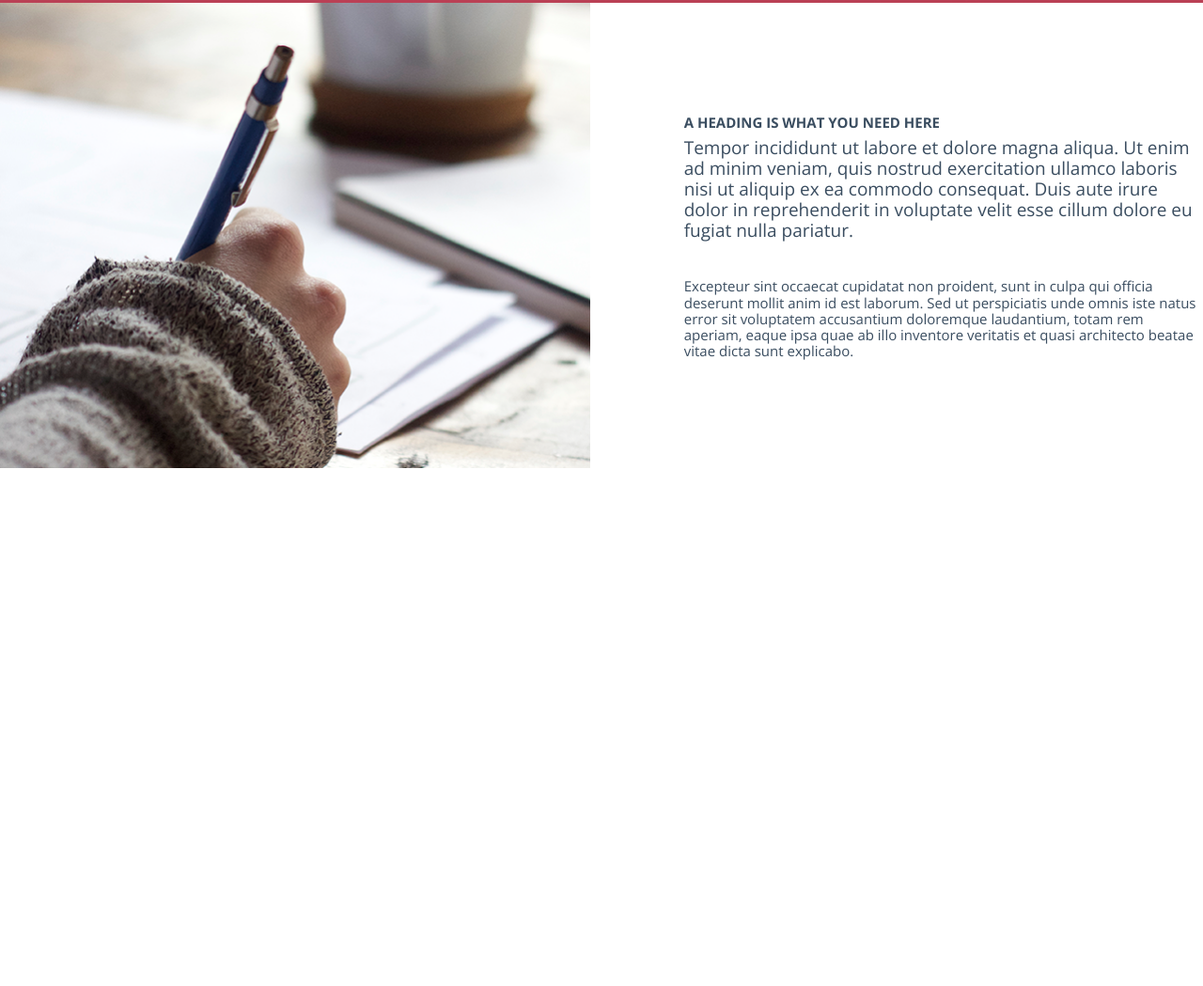
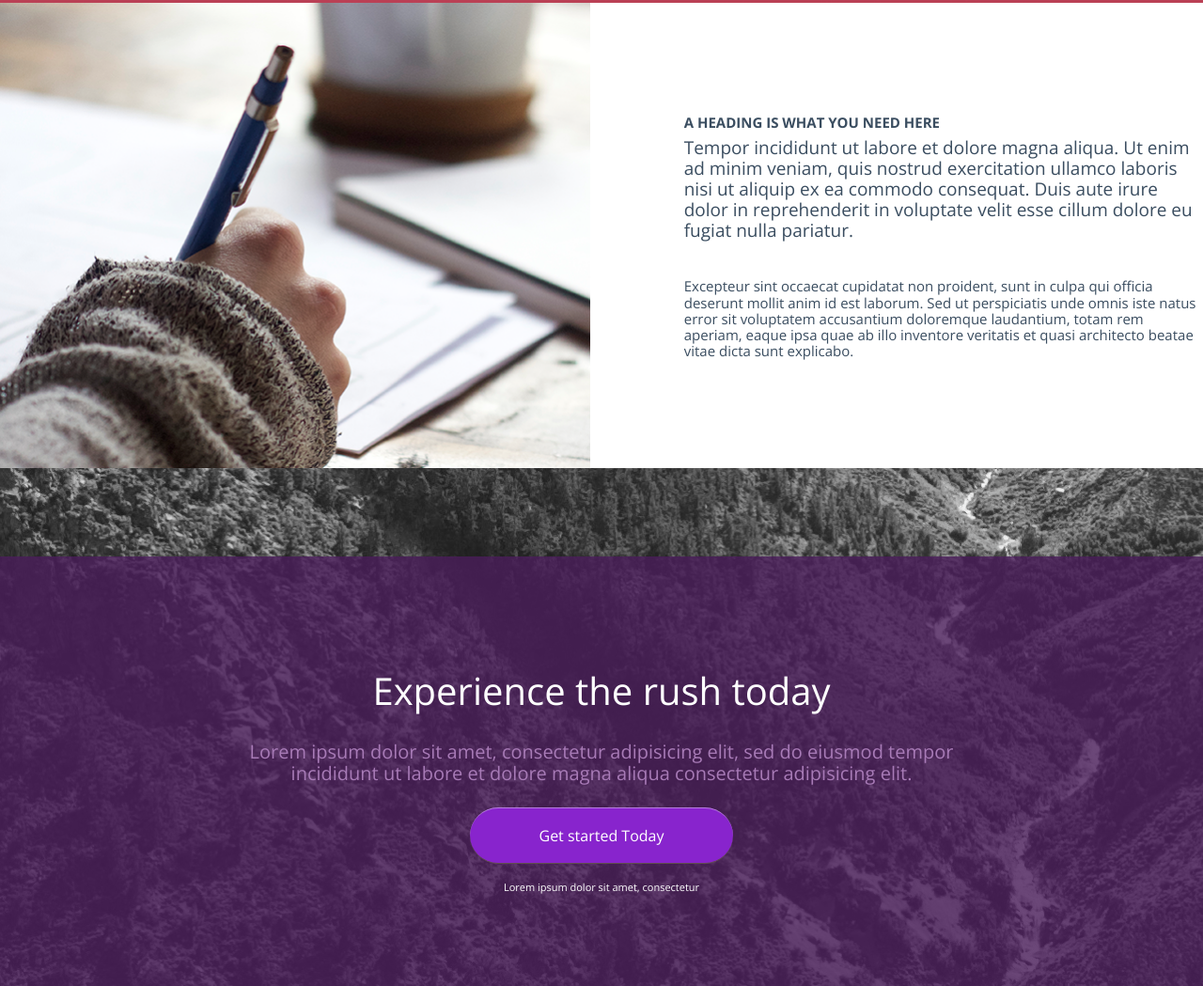
Before and after one commit to danieru0/pex, a website: page index.html in a window 1280 px wide. Shown: the part 1939-2988 px from the top of the page at 94% size. Before the commit the page ends 2437 px from the top, so only its background shows below. Drawn offline with nearby package versions, Linux system fonts and the light colour scheme.

Commit message:
added section image skretch

```diff
--- a/index.html
+++ b/index.html
@@ -77,6 +77,17 @@
             <p>Excepteur sint occaecat cupidatat non proident, sunt in culpa qui officia deserunt mollit anim id est laborum. Sed ut perspiciatis unde omnis iste natus error sit voluptatem accusantium doloremque laudantium, totam rem aperiam, eaque ipsa quae ab illo inventore veritatis et quasi architecto beatae vitae dicta sunt explicabo. </p>
         </div>
     </section>
+    <section class="image-stretch">
+        <div class="image-stretch__content">
+            <h2>Experience the rush today</h2>
+            <p>Lorem ipsum dolor sit amet, consectetur adipisicing elit, sed do eiusmod tempor incididunt ut labore et dolore magna aliqua consectetur adipisicing elit.</p>
+            <button>Get started Today</button>
+            <p>Lorem ipsum dolor sit amet, consectetur </p>
+        </div>
+    </section>
+    <article class="features-article">
+
+    </article>
 <script src="js/menu.js"></script>
 </body>
 
--- a/scss/style.scss
+++ b/scss/style.scss
@@ -7,12 +7,12 @@
     padding: 0;
     position: absolute;
     width: 1px;
-    white-space: nowrap; /* 1 */
+    white-space: nowrap;
+    /* 1 */
 }
 
 
 // --------* NAVBAR *------------
-
 .nav {
     z-index: 1;
     width: 100%;
@@ -27,7 +27,7 @@
 
 .nav.sticky {
     height: 70px;
-    background: rgba(64,50,62,0.8);
+    background: rgba(64, 50, 62, 0.8);
 }
 
 .nav__logo {
@@ -141,7 +141,7 @@
     }
 
     .nav__menu-list.sticky {
-        background-color: rgba(64,50,62,0.8);
+        background-color: rgba(64, 50, 62, 0.8);
         top: 55px;
     }
 
@@ -175,9 +175,7 @@
 }
 
 // ----------* END NAVBAR *--------------
-
 // ----------* HEADER *-----------
-
 .header {
     width: 100%;
     height: 891px;
@@ -243,9 +241,7 @@
 }
 
 // ----------* END HEADER *-----------
-
 // ----------* FEATURES *-----------
-
 .features {
     width: 100%;
     height: 512px;
@@ -296,9 +292,7 @@
 }
 
 // ----------* END FEATURES *-----------
-
 // ----------* PINK SECTION *-----------
-
 .pink {
     width: 100%;
     height: 539px;
@@ -356,9 +350,7 @@
 }
 
 // ----------* END PINK SECTION *-----------
-
 // ----------* ABOUT *-----------
-
 .about {
     width: 100%;
     height: 495px;
@@ -405,3 +397,70 @@
 }
 
 // ----------* END ABOUT *-----------
+
+// ----------* IMAGE-STRETCH SECTION *-----------
+
+.image-stretch {
+    width: 100%;
+    height: 551px;
+    background-image: url("imgs/image-stretch-bg.png");
+    background-repeat: no-repeat;
+    background-size: cover;
+    position: relative;
+    .image-stretch__content {
+        position: absolute;
+        bottom: 0;
+        width: 100%;
+        height: 457px;
+        background-color: rgba(74, 29, 90, 0.8);
+        display: flex;
+        justify-content: center;
+        align-items: center;
+        flex-direction: column;
+        text-align: center;
+        h2 {
+            font-size: 40px;
+            color: #ffffff;
+            font-family: open sans;
+            font-weight: 300;
+            margin-bottom: 10px;
+        }
+        p:first-of-type {
+            color: #a87bb7;
+            max-width: 750px;
+            font-size: 20px;
+            font-family: open sans;
+        }
+        button {
+            width: 280px;
+            height: 60px;
+            border-radius: 30px;
+            background-color: #8824cd;
+            border: none;
+            border-top: 1px solid #b87ce1;
+            border-bottom: 1px solid #624c50;
+            font-size: 16px;
+            font-family: open sans;
+            color: #ffffff;
+            cursor: pointer;
+            transition: 0.3s;
+            margin-top: 5px;
+            margin-bottom: 8px;
+            &:hover {
+                background-color: #7713bc;
+                border-top: 1px solid #a76bd0;
+            }
+            &:focus {
+                background-color: #7713bc;
+                border-top: 1px solid #a76bd0;
+            }
+        }
+        p:last-of-type {
+            color: #ffffff;
+            font-size: 11px;
+            font-family: open sans;
+        }
+    }
+}
+
+// ----------* END IMAGE-STRETCH SECTION *-----------
```
Also changed, not shown: imgs/image-stretch-bg.png (renamed from imgs/Layer 12.png), style.css.
